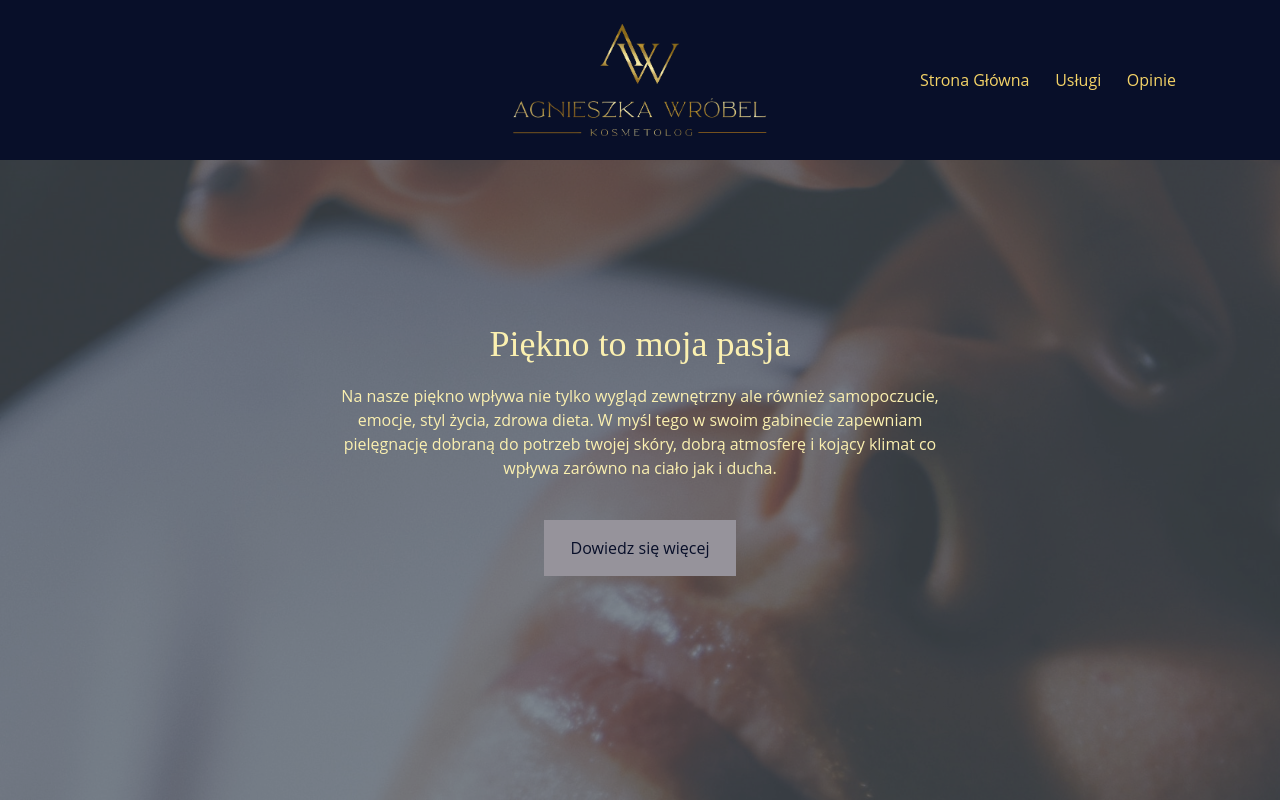
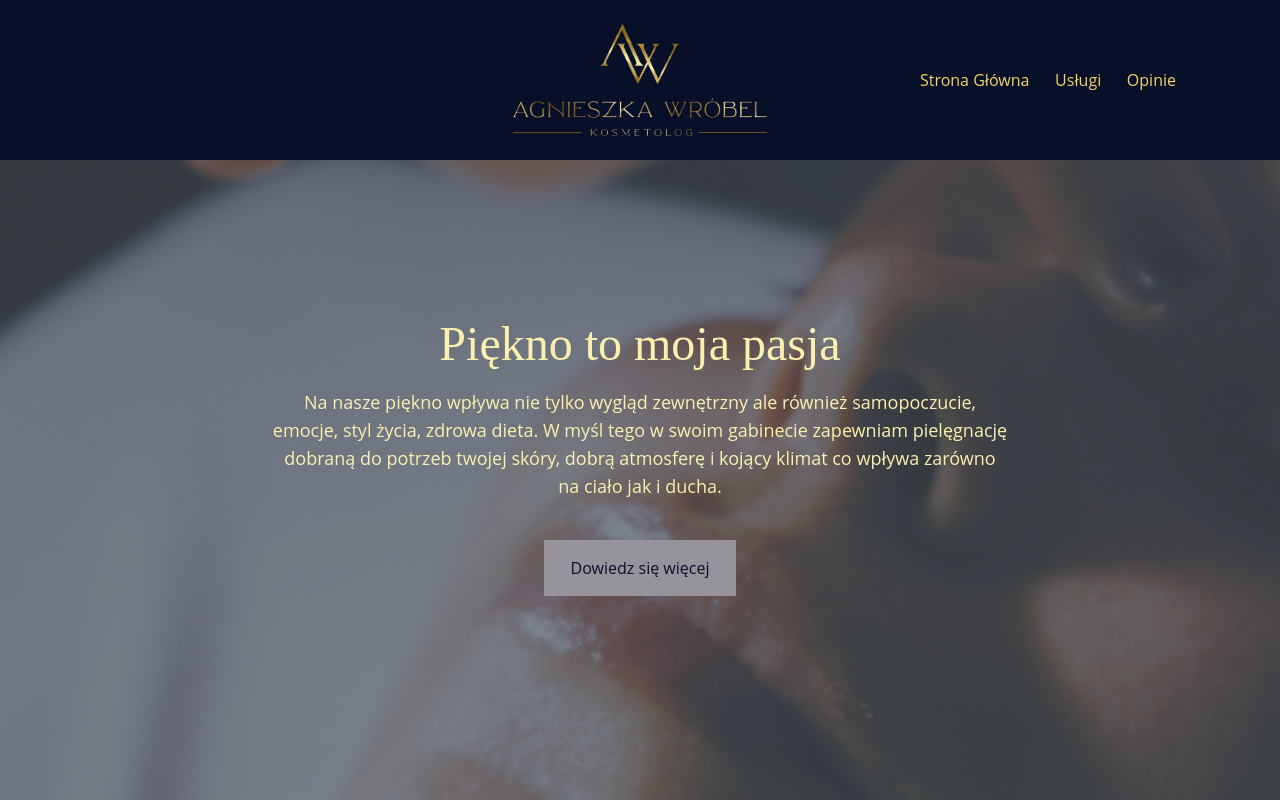
Before and after one commit to baranero/beauty-studio-website, a React (Create React App) app: page / in a window 1280 px wide. Shown: the top 800 px of the page. Built offline with nearby package versions, Linux system fonts and the light colour scheme; no server answers.

Commit message:
added animations with framer motion

```diff
--- a/package.json
+++ b/package.json
@@ -7,9 +7,11 @@
     "@testing-library/jest-dom": "^5.16.5",
     "@testing-library/react": "^13.4.0",
     "@testing-library/user-event": "^13.5.0",
+    "framer-motion": "^10.15.0",
     "react": "^18.2.0",
     "react-dom": "^18.2.0",
     "react-icons": "^4.10.1",
+    "react-intersection-observer": "^9.5.2",
     "react-scripts": "5.0.1",
     "react-slick": "^0.29.0",
     "slick-carousel": "^1.8.1",
--- a/src/components/About.js
+++ b/src/components/About.js
@@ -1,28 +1,48 @@
-import AboutImage from '../images/facial.jpg'
+import AboutImage from "../images/facial.jpg";
+import { motion } from "framer-motion";
+import { fadeIn } from "../variants";
 
 const About = () => {
   return (
-    <section className="flex relative mt-[10vh] flex-col text-[#FBF0B0]" id="about">
+    <section className="flex relative flex-col text-[#FBF0B0]" id="about">
       <img
-        className="opacity-90 h-[50vh] object-cover object-top lg:h-[90vh]"
+        className="opacity-90 h-[100vh] object-cover object-top lg:h-[100vh]"
         src={AboutImage}
         alt="Massage"
       />
-      <div className="text-center absolute bg-gray-600/60 h-full w-full flex">
-        <div className="my-auto lg:w-[50%] lg:mx-auto">
-          <h1 className="text-center text-4xl my-5 font-['Playfair_Display']">
+      <div className="text-center absolute bg-gray-600/60 pt-24 h-full w-full flex">
+        <div className="my-auto lg:w-[60%] lg:mx-auto">
+          <motion.h1
+            variants={fadeIn(0.3)}
+            initial="hidden"
+            animate="show"
+            exit="hidden"
+            className="text-center text-4xl lg:text-5xl my-5 font-['Playfair_Display']"
+          >
             Piękno to moja pasja
-          </h1>
-          <p className="text-center text-sm mx-4 lg:text-base">
+          </motion.h1>
+          <motion.p
+            variants={fadeIn(0.3)}
+            initial="hidden"
+            animate="show"
+            exit="hidden"
+            className="text-center text-sm mx-4 lg:text-lg lg:leading-7"
+          >
             Na nasze piękno wpływa nie tylko wygląd zewnętrzny ale również
             samopoczucie, emocje, styl życia, zdrowa dieta. W myśl tego w swoim
             gabinecie zapewniam pielęgnację dobraną do potrzeb twojej skóry,
             dobrą atmosferę i kojący klimat co wpływa zarówno na ciało jak i
             ducha.
-          </p>
-          <button className="bg-[#96939B] text-[#080F29] mt-10 w-48 p-4 mx-auto hover:bg-[#727272] delay-100 ease-in">
+          </motion.p>
+          <motion.button
+            variants={fadeIn(0.3)}
+            initial="hidden"
+            animate="show"
+            exit="hidden"
+            className="bg-[#96939B] text-[#080F29] mt-10 w-48 p-4 mx-auto hover:bg-[#727272] transition-all duration-300 ease-in"
+          >
             <a href="#services">Dowiedz się więcej</a>
-          </button>
+          </motion.button>
         </div>
       </div>
     </section>
--- a/src/components/AboutMe.js
+++ b/src/components/AboutMe.js
@@ -1,18 +1,46 @@
-import AboutMeImage from '../images/bg.jpg'
+import AboutMeImage from "../images/bg.jpg";
+import { motion } from "framer-motion";
+import { fadeIn } from "../variants";
+import { useInView } from "react-intersection-observer";
 
 const AboutMe = () => {
+  const [ref, inView] = useInView({
+    triggerOnce: true,
+    threshold: 0.2,
+  });
+
   return (
-    <section className="pb-10" id="about-me">
-            <img src={AboutMeImage} alt="Kobido massage" className="lg:h-[70vh] lg:mt-12 lg:mx-auto"/>
-      <h3 className="text-center text-3xl my-6 font-['Playfair_Display']">O mnie</h3>
-      <hr className="mb-3 mx-auto w-1/2"/>
-      <p className="text-center text-sm mx-4 md:text-base md:mx-16 lg:w-[50%] lg:mx-auto lg:leading-7">
-        Nazywam się Agnieszka Wróbel, jestem magistrem kosmetologii. Ukończyłam
-        Wyższą Szkołę Fizjoterapii we Wrocławiu, Uniwersytet Medyczny w Łodzi
-        oraz studia podyplomowe z psychodietetyki na Uniwersytecie SWPS we
-        Wrocławiu. Od 15 lat pracuję z klientami dbając o ich skórę.
-      </p>
-    </section>
+    <motion.section ref={ref} className="pb-10" id="about-me">
+      <motion.img
+        ref={ref}
+        variants={fadeIn(0.3)}
+        initial="hidden"
+        animate={inView ? "show" : "hidden"}
+        exit="hidden"
+        src={AboutMeImage}
+        alt="Kobido massage"
+        className="lg:h-[70vh] lg:mt-12 lg:mx-auto"
+      />
+      <motion.div
+        ref={ref}
+        variants={fadeIn(0.3)}
+        initial="hidden"
+        animate={inView ? "show" : "hidden"}
+        exit="hidden"
+      >
+        <h3 className="text-center text-3xl my-6 font-['Playfair_Display']">
+          O mnie
+        </h3>
+        <hr className="mb-3 mx-auto w-1/2" />
+        <p className="text-center text-sm mx-4 md:text-base md:mx-16 lg:w-[50%] lg:mx-auto lg:leading-7">
+          Nazywam się Agnieszka Wróbel, jestem magistrem kosmetologii.
+          Ukończyłam Wyższą Szkołę Fizjoterapii we Wrocławiu, Uniwersytet
+          Medyczny w Łodzi oraz studia podyplomowe z psychodietetyki na
+          Uniwersytecie SWPS we Wrocławiu. Od 15 lat pracuję z klientami dbając
+          o ich skórę.
+        </p>
+      </motion.div>
+    </motion.section>
   );
 };
 
--- a/src/components/Contact.js
+++ b/src/components/Contact.js
@@ -1,7 +1,26 @@
+import { motion } from "framer-motion";
+import { fadeIn } from "../variants";
+import { useInView } from "react-intersection-observer";
+
 const Contact = () => {
+  const [ref, inView] = useInView({
+    triggerOnce: true,
+    threshold: 0.2,
+  });
+
   return (
-    <section className="bg-[#343A56] py-6 lg:pb-0" id="about-me">
-      <h3 className="text-center text-3xl my-5 font-['Playfair_Display']">Umów się na wizytę</h3>
+    <motion.section
+      ref={ref}
+      variants={fadeIn(0.3)}
+      initial="hidden"
+      animate={inView ? "show" : "hidden"}
+      exit="hidden"
+      className="bg-[#343A56] py-6 lg:pb-0"
+      id="about-me"
+    >
+      <h3 className="text-center text-3xl my-5 font-['Playfair_Display']">
+        Umów się na wizytę
+      </h3>
       <div className="w-[75%] mx-auto mt-8 flex flex-col lg:flex-row justify-around">
         <div>
           <h4 className="text-[#FBF0B0]">Numer telefonu</h4>
@@ -17,8 +36,17 @@ const Contact = () => {
           <p className="mb-4 text-lg font-bold">62-800 Kalisz</p>
         </div>
       </div>
-      <iframe title="map" className="hidden lg:block" src="https://www.google.com/maps/embed?pb=!1m18!1m12!1m3!1d2469.1382308629354!2d18.1124331770328!3d51.76708009169923!2m3!1f0!2f0!3f0!3m2!1i1024!2i768!4f13.1!3m3!1m2!1s0x471ac5a80e16a8d7%3A0xbcb723c5e9eb9a41!2sOwsiana%2018a%2F41%2C%2062-800%20Kalisz!5e0!3m2!1spl!2spl!4v1689108825713!5m2!1spl!2spl" width="100%" height="550"  allowFullScreen="" loading="lazy" referrerPolicy="no-referrer-when-downgrade"></iframe>
-    </section>
+      <iframe
+        title="map"
+        className="hidden lg:block"
+        src="https://www.google.com/maps/embed?pb=!1m18!1m12!1m3!1d2469.1382308629354!2d18.1124331770328!3d51.76708009169923!2m3!1f0!2f0!3f0!3m2!1i1024!2i768!4f13.1!3m3!1m2!1s0x471ac5a80e16a8d7%3A0xbcb723c5e9eb9a41!2sOwsiana%2018a%2F41%2C%2062-800%20Kalisz!5e0!3m2!1spl!2spl!4v1689108825713!5m2!1spl!2spl"
+        width="100%"
+        height="550"
+        allowFullScreen=""
+        loading="lazy"
+        referrerPolicy="no-referrer-when-downgrade"
+      ></iframe>
+    </motion.section>
   );
 };
 
--- a/src/components/Header.js
+++ b/src/components/Header.js
@@ -1,8 +1,10 @@
-import { useCallback, useState, useEffect } from 'react';
-import { HiMenu } from 'react-icons/hi';
-import MobileMenu from './MobileMenu';
-import Logo from '../images/logo.png'
-import MobileLogo from '../images/logo-logo.png'
+import { useCallback, useState, useEffect } from "react";
+import { HiMenu } from "react-icons/hi";
+import MobileMenu from "./MobileMenu";
+import Logo from "../images/logo.png";
+import MobileLogo from "../images/logo-logo.png";
+import { motion } from "framer-motion";
+import { fadeIn } from "../variants";
 
 const Header = () => {
   const [showMobileMenu, setShowMobileMenu] = useState(false);
@@ -29,34 +31,89 @@ const Header = () => {
       });
     };
 
-    window.addEventListener('scroll', handleScroll);
+    window.addEventListener("scroll", handleScroll);
     return () => {
-      window.removeEventListener('scroll', handleScroll);
+      window.removeEventListener("scroll", handleScroll);
     };
   }, [prevScrollPos]);
 
   return (
-    <section
-      className={`flex z-10 w-full h-[15vh] bg-[#080F29] lg:h-[20vh] items-center justify-between px-6 py-8 lg:py-14 ${
-        visible ? 'fixed top-0 transition-all duration-300 ease-in-out' : 'fixed -top-full transition-all duration-300 ease-in-out'
+    <motion.section
+      className={`flex lg:grid lg:grid-cols-3 lg:content-center z-10 w-full h-[15vh] bg-[#080F29] lg:h-[20vh] items-center justify-between px-6 py-4 ${
+        visible
+          ? "fixed top-0 transition-all duration-300 ease-in-out"
+          : "fixed -top-full transition-all delay-75 ease-in-out"
       }`}
     >
-      <img className="h-16 lg:hidden" src={MobileLogo} alt="Logo" />
-      <img className="h-28 hidden lg:block lg:left-[50%] lg:right-[50%] -translate-x-[50%] lg:absolute" src={Logo} alt="Logo" />
-      <HiMenu
-        className={`transition-all lg:hidden hover:cursor-pointer hover:text-[#f7c31a] duration-300 ${
-          showMobileMenu ? 'rotate-180' : 'rotate-0'
-        }`}
-        onClick={toggleMobileMenu}
-        size={35}
+      <motion.img
+        variants={fadeIn(0.1)}
+        initial="hidden"
+        animate="show"
+        exit="hidden"
+        className="h-16 lg:hidden"
+        src={MobileLogo}
+        alt="Logo"
       />
-      <MobileMenu visible={showMobileMenu} toggleMobileMenu={toggleMobileMenu} />
-      <ul className="text-2xl hidden lg:flex ml-auto lg:justify-between lg:mr-20 lg:w-64 lg:text-base">
-        <li><a className='hover:text-[#f7c31a] transition-all duration-300 cursor-pointer' href="">Strona Główna</a></li>
-        <li><a className='hover:text-[#f7c31a] transition-all duration-300 cursor-pointer' href="">Usługi</a></li>
-        <li><a className='hover:text-[#f7c31a] transition-all duration-300 cursor-pointer' href="">Opinie</a></li>
-      </ul>
-    </section>
+      <motion.img
+        variants={fadeIn(0.2)}
+        initial="hidden"
+        animate="show"
+        exit="hidden"
+        className="h-28 mx-auto lg:col-start-2 lg:col-end-2 hidden lg:block"
+        src={Logo}
+        alt="Logo"
+      />
+      <motion.div
+        variants={fadeIn(0.2)}
+        initial="hidden"
+        animate="show"
+        exit="hidden"
+      >
+        <HiMenu
+          className={`transition-all lg:hidden hover:cursor-pointer hover:text-[#f7c31a] duration-300 ${
+            showMobileMenu ? "rotate-180" : "rotate-0"
+          }`}
+          onClick={toggleMobileMenu}
+          size={35}
+        />
+      </motion.div>
+      <MobileMenu
+        visible={showMobileMenu}
+        toggleMobileMenu={toggleMobileMenu}
+      />
+      <motion.ul
+        variants={fadeIn(0.2)}
+        initial="hidden"
+        animate="show"
+        exit="hidden"
+        className=" lg:col-start-3 row-start-1 text-2xl hidden lg:flex ml-auto lg:justify-between lg:mr-20 lg:w-64 lg:text-base"
+      >
+        <li>
+          <a
+            className="hover:text-[#ffffff] transition-all duration-300 cursor-pointer"
+            href=""
+          >
+            Strona Główna
+          </a>
+        </li>
+        <li>
+          <a
+            className="hover:text-[#ffffff] transition-all duration-300 cursor-pointer"
+            href=""
+          >
+            Usługi
+          </a>
+        </li>
+        <li>
+          <a
+            className="hover:text-[#ffffff] transition-all duration-300 cursor-pointer"
+            href=""
+          >
+            Opinie
+          </a>
+        </li>
+      </motion.ul>
+    </motion.section>
   );
 };
 
--- /dev/null
+++ b/src/variants.js
@@ -0,0 +1,15 @@
+export const fadeIn = (delay, direction) => {
+  return {
+    hidden: {
+      opacity: 0,
+    },
+    show: {
+      opacity: 1,
+      transition: {
+        duration: 0.8, // Adjust the duration to make the animation faster if needed
+        delay: delay,
+        ease: "easeOut", // Use a simpler easing curve for smoother effect
+      },
+    },
+  };
+};
```
Also changed, not shown: src/App.js (+13 -13 lines), src/components/Footer.js (+24 -10 lines), src/components/MobileMenu.js (+18 -14 lines), src/components/Services.js (+34 -17 lines), 1 other file (tests, documents, lock files or other folders).
